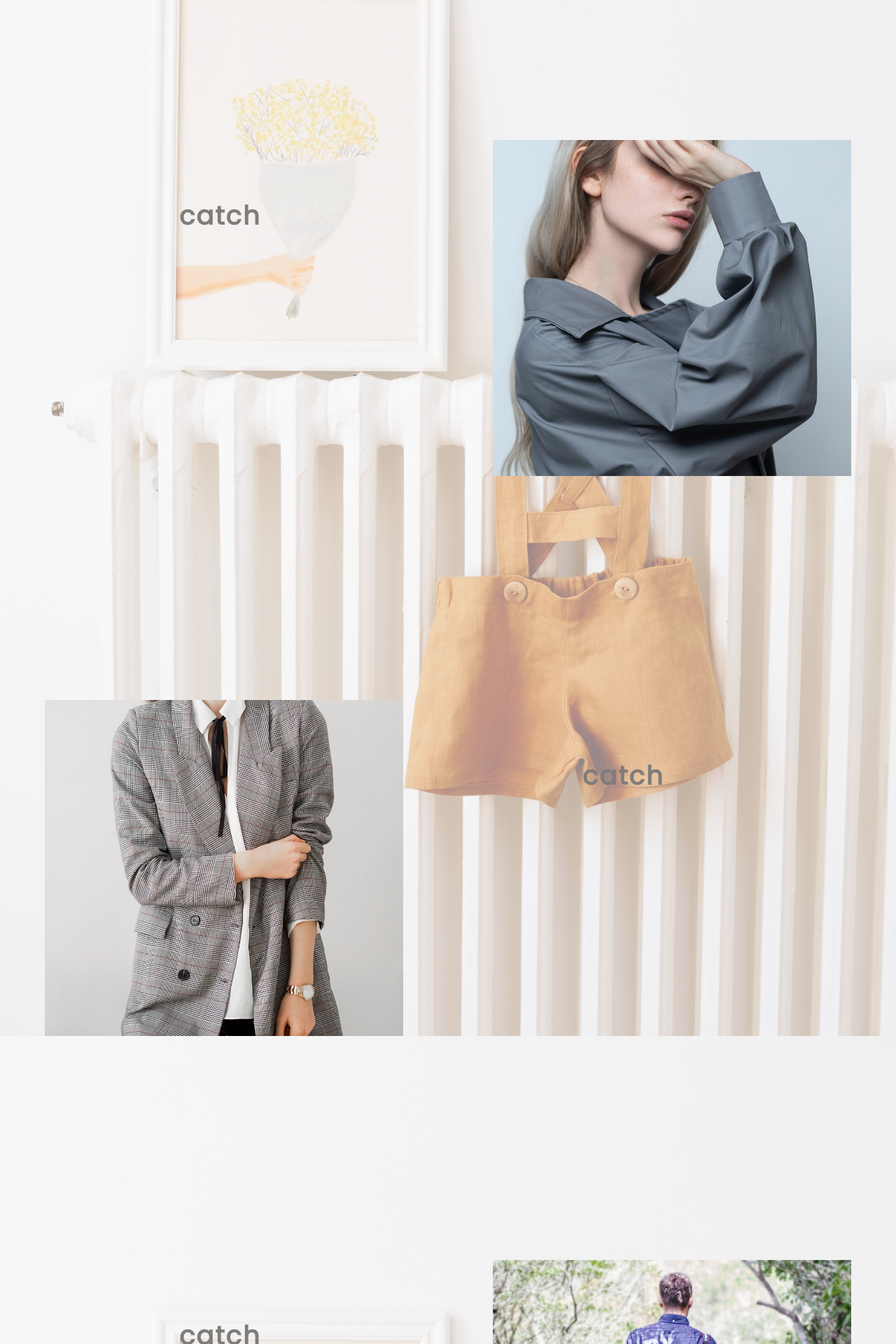
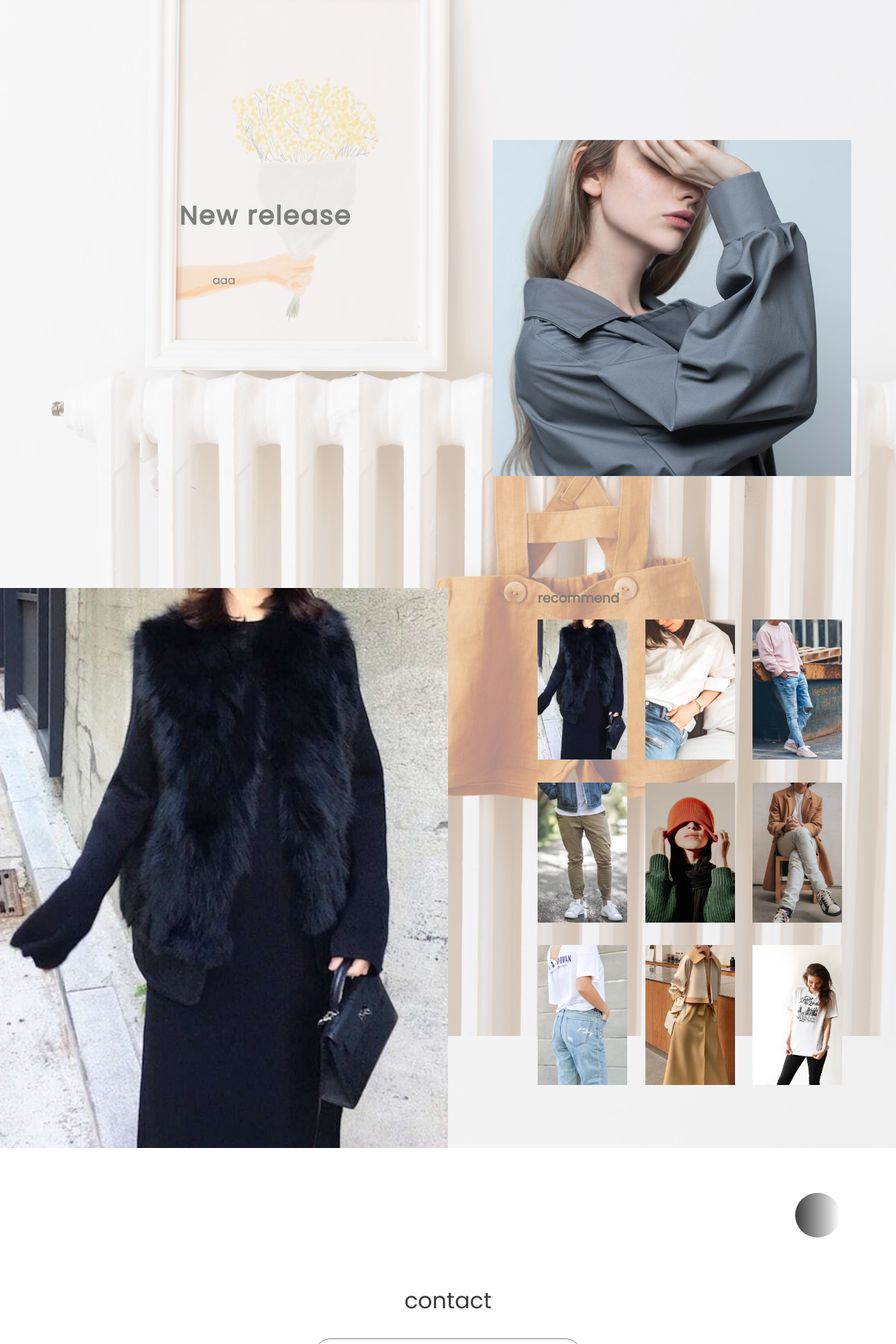
Before and after one commit to MK-1305/poppo-site, a PHP site: page / in a window 1280 px wide. Shown: the part 2360-4280 px from the top of the page at 70% size. Run offline with PHP 8.4, Linux system fonts and the light colour scheme.

Commit message:
全部左寄りになる

```diff
--- a/index.html
+++ b/index.html
@@ -1,7 +1,7 @@
 <!DOCTYPE html>
 <html lang="ja">
   <head>
-    <meta charset="UTF-8" />
+    <meta charset="UTF-8"/>
     <meta name="viewport" content="width=device-width, initial-scale=1.0" />
     <title>poppo-online-store</title>
     <link rel="stylesheet" href="style.css" />
@@ -15,31 +15,30 @@
       </section>
 
       <section>
-        <h2>catch</h2>
+        <div class="text">
+          <h2>About</h2>
+          <p class="text-about">aaa</p>
+        </div>
         <div class="img-wrap">
           <div class="img"></div>
         </div>
       </section>
+
       <section>
-        <h2>catch</h2>
+        <div class="text">
+          <h2>Feature</h2>
+          <p class="text-about">aaa</p>
+        </div>
         <div class="img-wrap">
           <div class="img"></div>
         </div>
       </section>
+
       <section>
-        <h2>catch</h2>
-        <div class="img-wrap">
-          <div class="img"></div>
+        <div class="text">
+          <h2>New release</h2>
+          <p class="text-about">aaa</p>
         </div>
-      </section>
-      <section>
-        <h2>catch</h2>
-        <div class="img-wrap">
-          <div class="img"></div>
-        </div>
-      </section>
-      <section>
-        <h2>catch</h2>
         <div class="img-wrap">
           <div class="img"></div>
         </div>
@@ -85,7 +84,11 @@
             <button type="submit" class="btn">送信</button>
           </form>
         </div>
+        <div class="circle1"></div>
+        <div class="circle2"></div>
+        <div class="circle3"></div>
       </section>
+
     </div>
     <!-- 上から処理なのでjsは最後に -->
     <script src="./main.js"></script>
--- a/main.js
+++ b/main.js
@@ -1,7 +1,8 @@
 // 配列の方が後々取り出す要素が取り出しやすいためスプレッド構文で書く（普通に書くとnodelistで取れる）
 let imagesItems = [...document.querySelectorAll(".img-wrap")];
-let titles = [...document.querySelectorAll("h2")];
+let titles = [...document.querySelectorAll(".text h2, .text-about")];
 let titleMessage = document.querySelector(".title");
+let contact = document.querySelector('.contact');
 
 // 監視対象になったらactiveをつける処理
 let setItemActive = (entries) => {
@@ -40,3 +41,5 @@ titles.map((title, index) => {
   index % 2 == 0 ? (title.style.left = "20%") : (title.style.left = "65%");
   observer.observe(title);
 });
+
+observer.observe(contact);
--- a/style.css
+++ b/style.css
@@ -27,7 +27,7 @@ body::after {
   position: absolute;
   background: white;
   width: 100%;
-  height: 800vh;
+  height: 600vh;
   top: 0;
   left: 0;
   opacity: 0.5;
@@ -102,6 +102,20 @@ section {
   transition: 1s ease-out;
 }
 
+.text {
+  width: 50%;
+  height: 90vh;
+  display: flex;
+  flex-direction: column;
+  justify-content: center;
+  align-items: center;
+}
+
+/* .text.active {
+  opacity: 1;
+  transition: opacity 3s;
+} */
+
 h2 {
   position: absolute;
   font-size: 2.3rem;
@@ -117,6 +131,15 @@ h2.active {
   transition: opacity 3s;
 }
 
+.text-about {
+  opacity: 0;
+}
+
+.text-about.active {
+  opacity: 1;
+  transition: opacity 3s;
+}
+
 /* recommend--------------------------- */
 
 .recommend {
@@ -125,21 +148,19 @@ h2.active {
 }
 .recommend-image {
   width: 100%;
+  height: 50vh;
   margin: auto;
   position: relative;
 }
-
 .recommend-content {
   width: 30vw;
   height: auto;
   margin: 0 auto;
 }
-
 .recommend-image img {
   aspect-ratio: 3/4;
   object-fit: cover;
   width: 100%;
-  height: 80vh;
 }
 .recommend-thumbnails {
   display: grid;
@@ -182,21 +203,30 @@ h2.active {
 /* contact----------------------- */
 
 .contact {
+  opacity: 0;
   height: 100vh;
   display: flex;
   justify-content: center;
   align-items: center;
   text-align: center;
   background: #ffffff;
+  position: relative;
+}
+
+.contact.active {
+  opacity: 1;
+  transition: opacity 3s;
 }
 
 .contact-box {
   width: 30%;
+  z-index: 9997;
 }
 
 .contact-title {
   font-size: 2rem;
   font-family: "Poppins", sans-serif;
+  color: rgb(59, 57, 57);
 }
 
 .contact .input-box {
@@ -233,23 +263,55 @@ h2.active {
 .btn {
   width: 70%;
   height: 3rem;
-  background: whitesmoke;
+  background: #ffffff;
   border: solid 1px;
   outline: none;
   border-radius: 40px;
-  margin-top: 2rem;
+  margin-top: 1rem;
+  cursor: pointer;
 }
+
+.circle1 {
+  width: 3rem;
+  height: 3rem;
+  border-radius: 50%;
+  background: linear-gradient(to bottom, rgb(59, 57, 57), #FFF);
+  position: absolute;
+  right: 5rem;
+  bottom: 3rem;
+  z-index: 9996;
+}
+.circle2 {
+  width: 4rem;
+  height: 4rem;
+  border-radius: 50%;
+  background: linear-gradient(to top, rgb(59, 57, 57), #FFF);
+  position: absolute;
+  left: 7rem;
+  z-index: 9995;
+}
+.circle3 {
+  width: 4rem;
+  height: 4rem;
+  border-radius: 50%;
+  background: linear-gradient(to right, rgb(59, 57, 57), #FFF);
+  position: absolute;
+  top: 4rem;
+  right: 5rem;
+  z-index: 9994;
+}
+
+/* footer----------------------- */
 
 footer {
   display: grid;
   width: 100%;
   height: 8vh;
-  background: black;
+  background: rgb(59, 57, 57);
   align-items: center;
   text-align: center;
 }
 
 footer p {
   color: #ffffff;
-
 }
```
